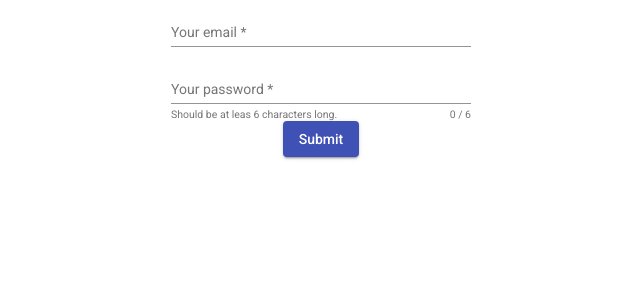
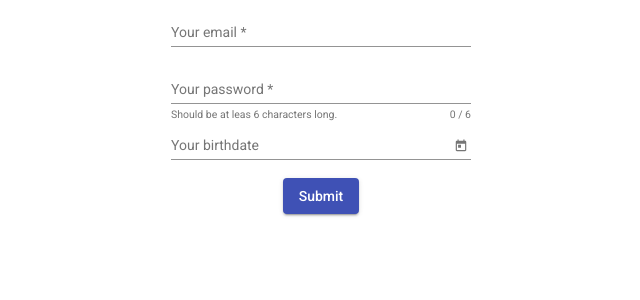
Before and after one commit to rmisteli/ng-fitness, an Angular app: page /signup in a window 1280 px wide. Shown: the top 300 px of the page, without its empty margins (319-959 px from the left). Built offline with nearby package versions, Linux system fonts and the light colour scheme.

Commit message:
33. Added Datepicker

```diff
--- a/src/app/auth/signup/signup.component.html
+++ b/src/app/auth/signup/signup.component.html
@@ -27,6 +27,20 @@
       <mat-error>Must be at least 6 characters long.</mat-error>
     </mat-form-field>
 
+    <mat-form-field>
+      <input matInput
+             [matDatepicker]="picker"
+             placeholder="Your birthdate"
+             [max]="maxDate">
+      <mat-datepicker-toggle
+        matSuffix
+        [for]="picker"></mat-datepicker-toggle>
+      <mat-datepicker
+        #picker ></mat-datepicker>
+    </mat-form-field>
+
+
+
     <button type="submit" mat-raised-button color="primary">Submit</button>
   </form>
 </section>
--- a/src/app/auth/signup/signup.component.ts
+++ b/src/app/auth/signup/signup.component.ts
@@ -7,10 +7,13 @@
   styleUrls: ['./signup.component.css']
 })
 export class SignupComponent implements OnInit {
+  maxDate;
 
   constructor() { }
 
   ngOnInit(): void {
+    this.maxDate = new Date();
+    this.maxDate.setFullYear(this.maxDate.getFullYear() - 18);
   }
 
   onSubmit(form: NgForm) {
--- a/src/app/material.module.ts
+++ b/src/app/material.module.ts
@@ -4,6 +4,8 @@
 import {MatIconModule} from '@angular/material/icon';
 import {MatFormFieldModule} from '@angular/material/form-field';
 import {MatInputModule} from '@angular/material/input';
+import {MatDatepickerModule} from '@angular/material/datepicker';
+import {MatNativeDateModule} from "@angular/material/core";
 
 @NgModule({
   imports: [
@@ -11,12 +13,16 @@
     MatIconModule,
     MatFormFieldModule,
     MatInputModule,
+    MatDatepickerModule,
+    MatNativeDateModule,
   ],
   exports: [
     MatButtonModule,
     MatIconModule,
     MatFormFieldModule,
     MatInputModule,
+    MatDatepickerModule,
+    MatNativeDateModule,
   ]
 })
 export class MaterialModule { }
```
